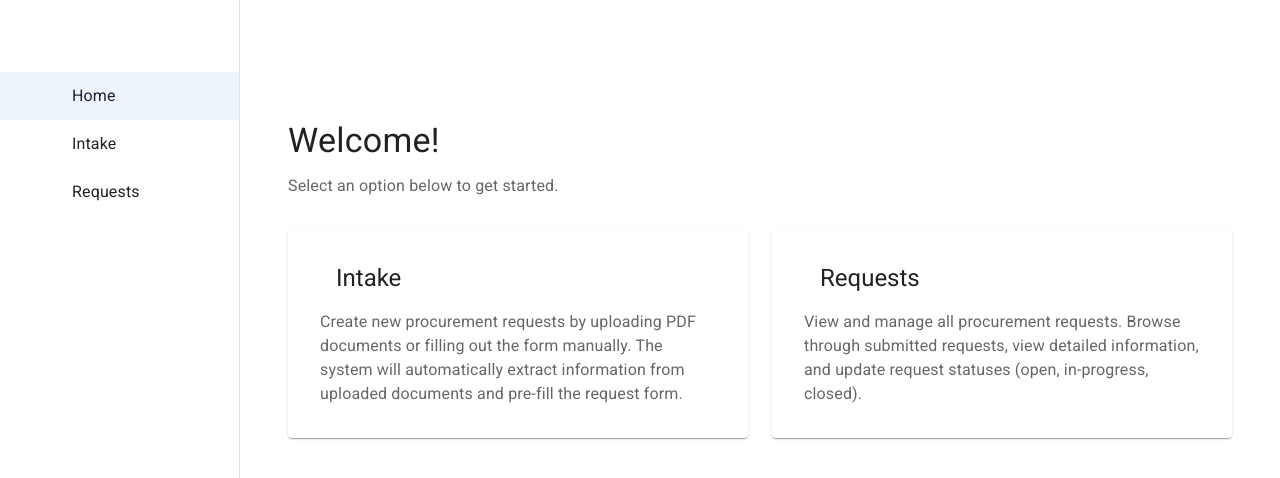
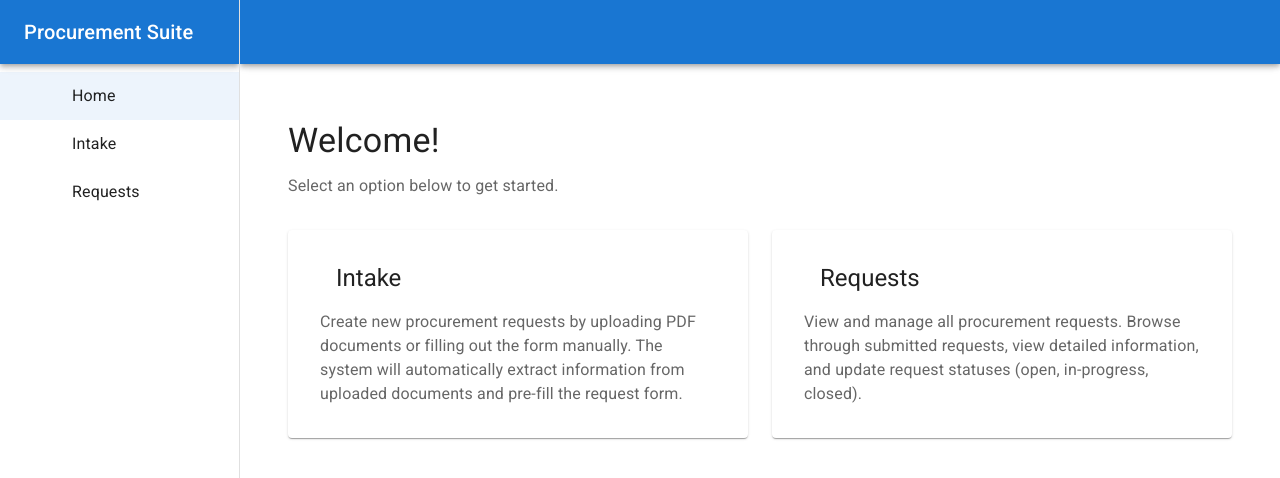
Before and after one commit to jvnte/procurement-suite, a React (Vite) app in the folder apps/ui/: page /home in a window 1280 px wide. Shown: the top 478 px of the page. Built offline with nearby package versions, Linux system fonts and the light colour scheme; some icons are missing.

Commit message:
feat: add topbar and align with sidebar

```diff
--- a/apps/ui/src/App.tsx
+++ b/apps/ui/src/App.tsx
@@ -1,6 +1,7 @@
 import { BrowserRouter, Routes, Route, Navigate } from 'react-router-dom';
 import { Box, CssBaseline, Toolbar } from '@mui/material';
 import Sidebar from './components/Sidebar';
+import Topbar from './components/Topbar';
 import Home from './pages/Home';
 import Intake from './pages/Intake';
 import Requests from './pages/Requests';
@@ -10,6 +11,7 @@ export default function App() {
     <BrowserRouter>
       <Box sx={{ display: 'flex' }}>
         <CssBaseline />
+        <Topbar />
         <Sidebar />
         <Box component="main" sx={{ flexGrow: 1, p: 3 }}>
           <Toolbar />
--- a/apps/ui/src/components/Sidebar.tsx
+++ b/apps/ui/src/components/Sidebar.tsx
@@ -1,4 +1,4 @@
-import { Drawer, List, ListItem, ListItemButton, ListItemIcon, ListItemText, Toolbar } from '@mui/material';
+import { Drawer, List, ListItem, ListItemButton, ListItemIcon, ListItemText, Toolbar, Typography } from '@mui/material';
 import HomeIcon from '@mui/icons-material/Home';
 import DescriptionIcon from '@mui/icons-material/Description';
 import ListAltIcon from '@mui/icons-material/ListAlt';
@@ -28,7 +28,17 @@ export default function Sidebar() {
         },
       }}
     >
-      <Toolbar />
+      <Toolbar
+        sx={{
+          bgcolor: 'primary.main',
+          color: 'primary.contrastText',
+          boxShadow: 4
+        }}
+      >
+        <Typography variant="h6" noWrap component="div">
+          Procurement Suite
+        </Typography>
+      </Toolbar>
       <List>
         {menuItems.map((item) => (
           <ListItem key={item.text} disablePadding>
--- /dev/null
+++ b/apps/ui/src/components/Topbar.tsx
@@ -0,0 +1,19 @@
+import AppBar from '@mui/material/AppBar';
+import Toolbar from '@mui/material/Toolbar';
+
+const drawerWidth = 240;
+
+export default function Topbar() {
+  return (
+    <AppBar
+      position="fixed"
+      sx={{
+        width: { sm: `calc(100% - ${drawerWidth}px)` },
+        ml: { sm: `${drawerWidth}px` },
+      }}
+    >
+      <Toolbar>
+      </Toolbar>
+    </AppBar>
+  );
+}
```
